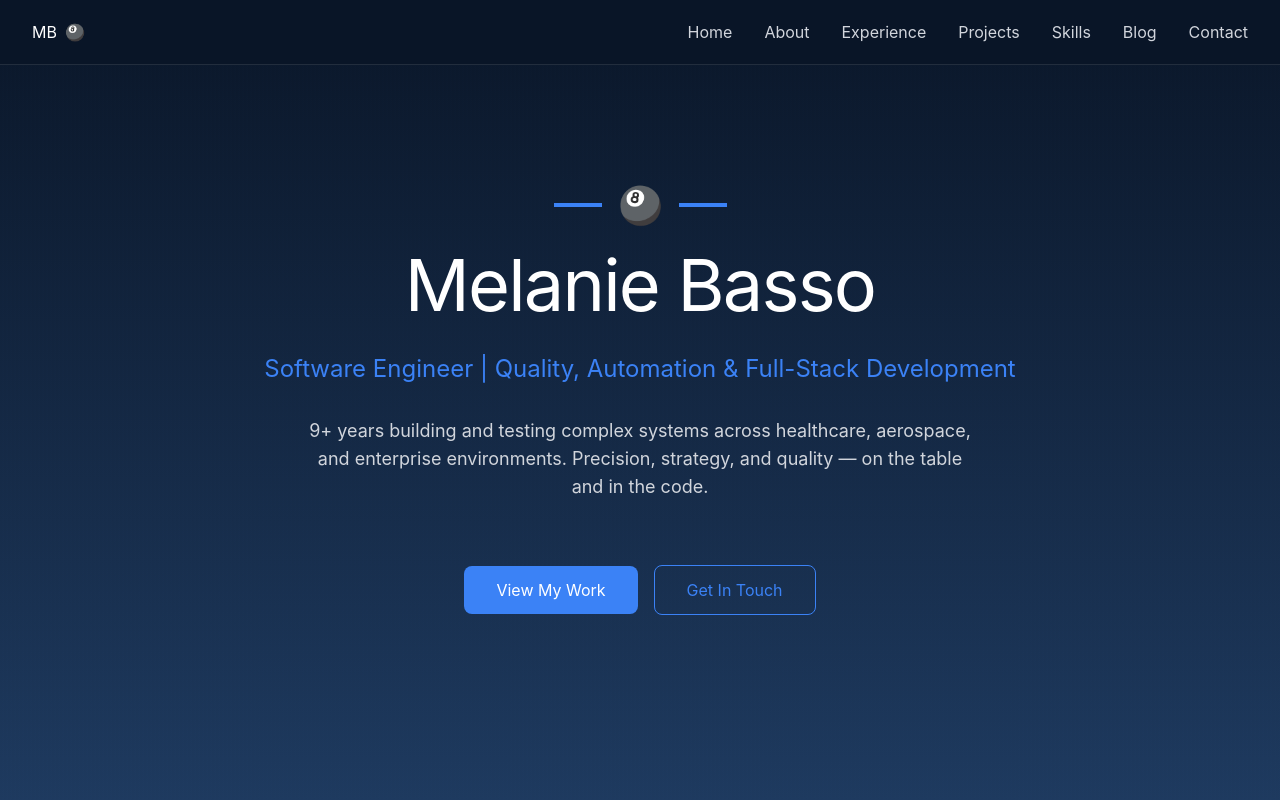
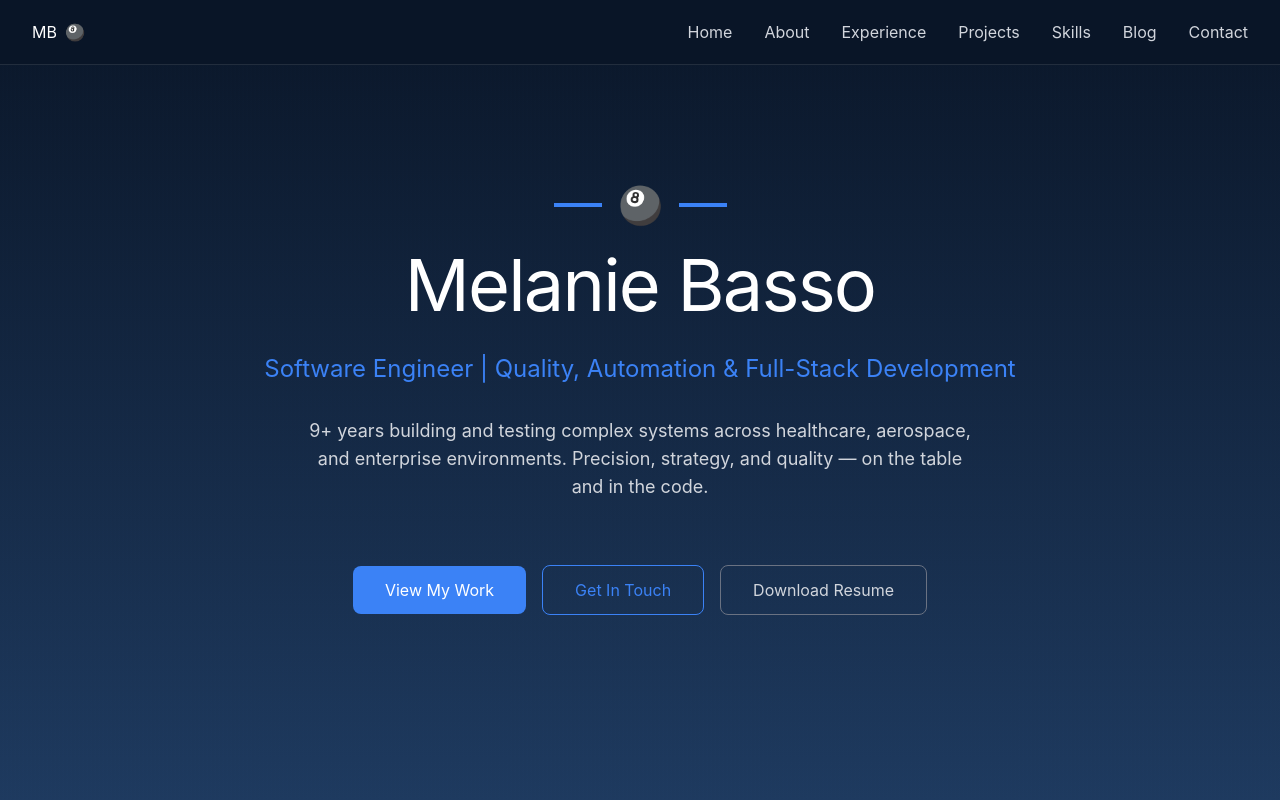
Before and after one commit to melscodingcave/MCC_Portfolio, a React (Vite) app: page / in a window 1280 px wide. Shown: the top 800 px of the page. Built offline with nearby package versions, Linux system fonts and the light colour scheme.

Commit message:
feat: add resume download to hero and contact sections

```diff
--- a/src/components/Contact.tsx
+++ b/src/components/Contact.tsx
@@ -174,6 +174,13 @@ export function Contact() {
                 I'm always interested in challenging projects that require precision and expertise.
               </p>
             </div>
+            <a
+              href="/Melanie_Basso_Resume.pdf"
+              download
+              className="flex items-center justify-center gap-2 w-full px-6 py-3 border border-[#3B82F6] text-[#3B82F6] rounded-lg hover:bg-[#3B82F6] hover:text-white transition-colors"
+            >
+              Download Resume
+            </a>
           </div>
         </div>
       </div>
--- a/src/components/Hero.tsx
+++ b/src/components/Hero.tsx
@@ -40,6 +40,13 @@ export function Hero() {
             >
               Get In Touch
             </a>
+            <a
+              href="/Melanie_Basso_Resume.pdf"
+              download
+              className="px-8 py-3 border border-gray-500 text-gray-300 rounded-lg hover:border-[#3B82F6] hover:text-[#3B82F6] transition-colors"
+            >
+              Download Resume
+            </a>
           </div>
         </div>
       </div>
```
